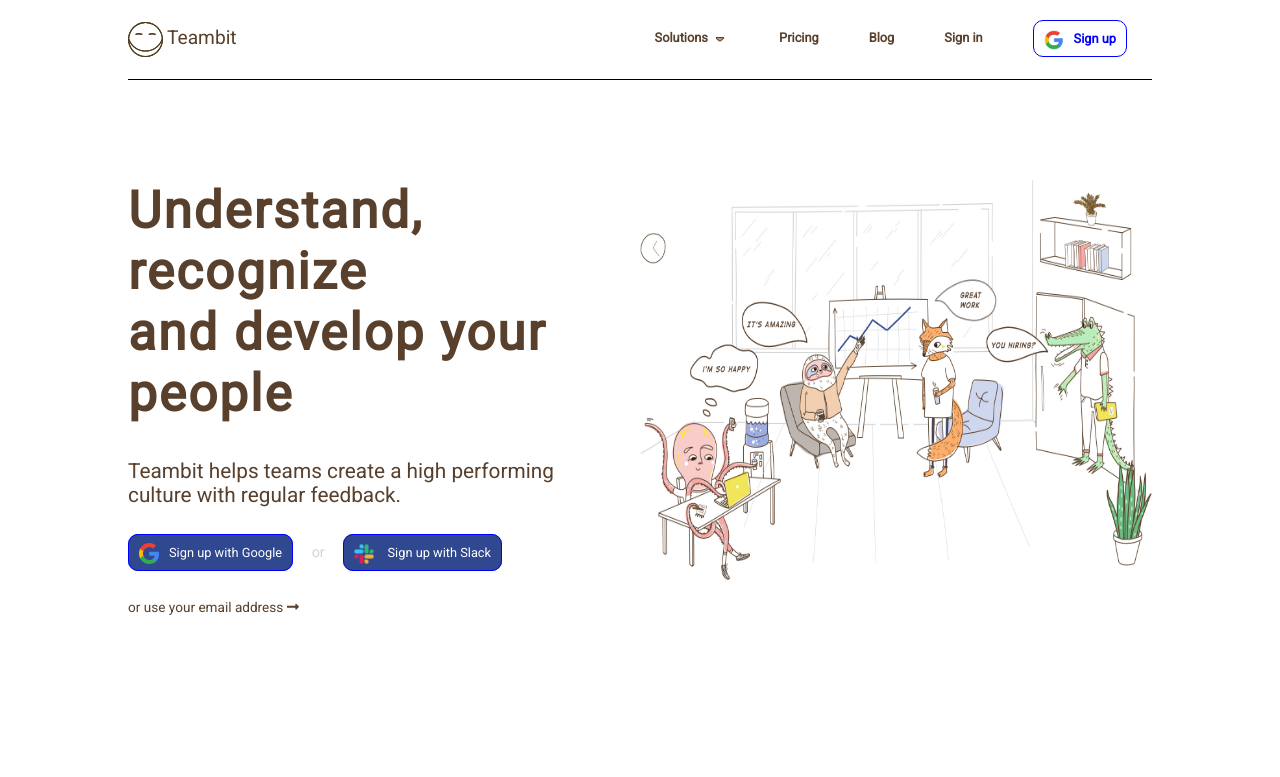
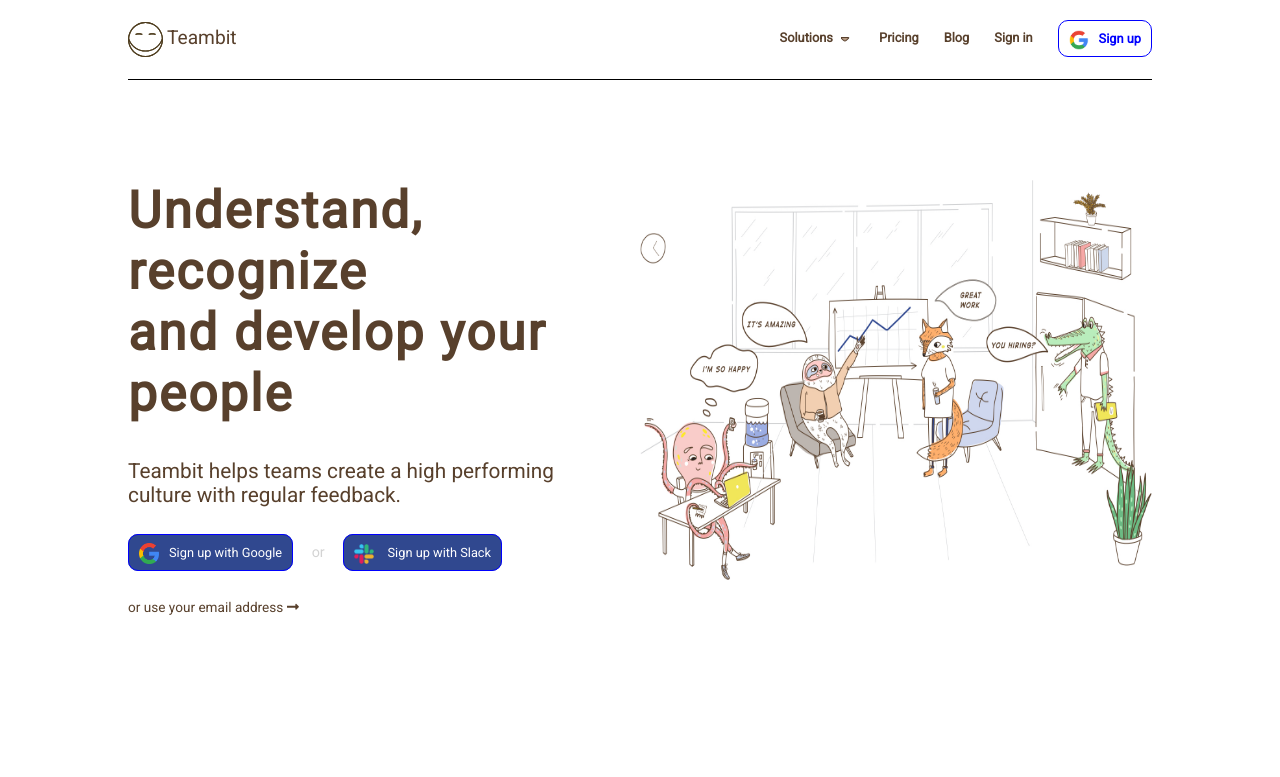
Before and after one commit to MatteoPetracci/node-sass-teambit, a website: page index.html in a window 1280 px wide. Shown: the top 777 px of the page. Drawn offline with Linux system fonts and the light colour scheme.

```diff
--- a/src/partials/_header.scss
+++ b/src/partials/_header.scss
@@ -26,7 +26,7 @@
       display: flex;
       list-style: none;
       li {
-        margin: 0 25px;
+        margin-left: 25px;
         font-size: 80%;
         font-weight: bold;
         .arrow {
```
Also changed, not shown: dist/app.css.
